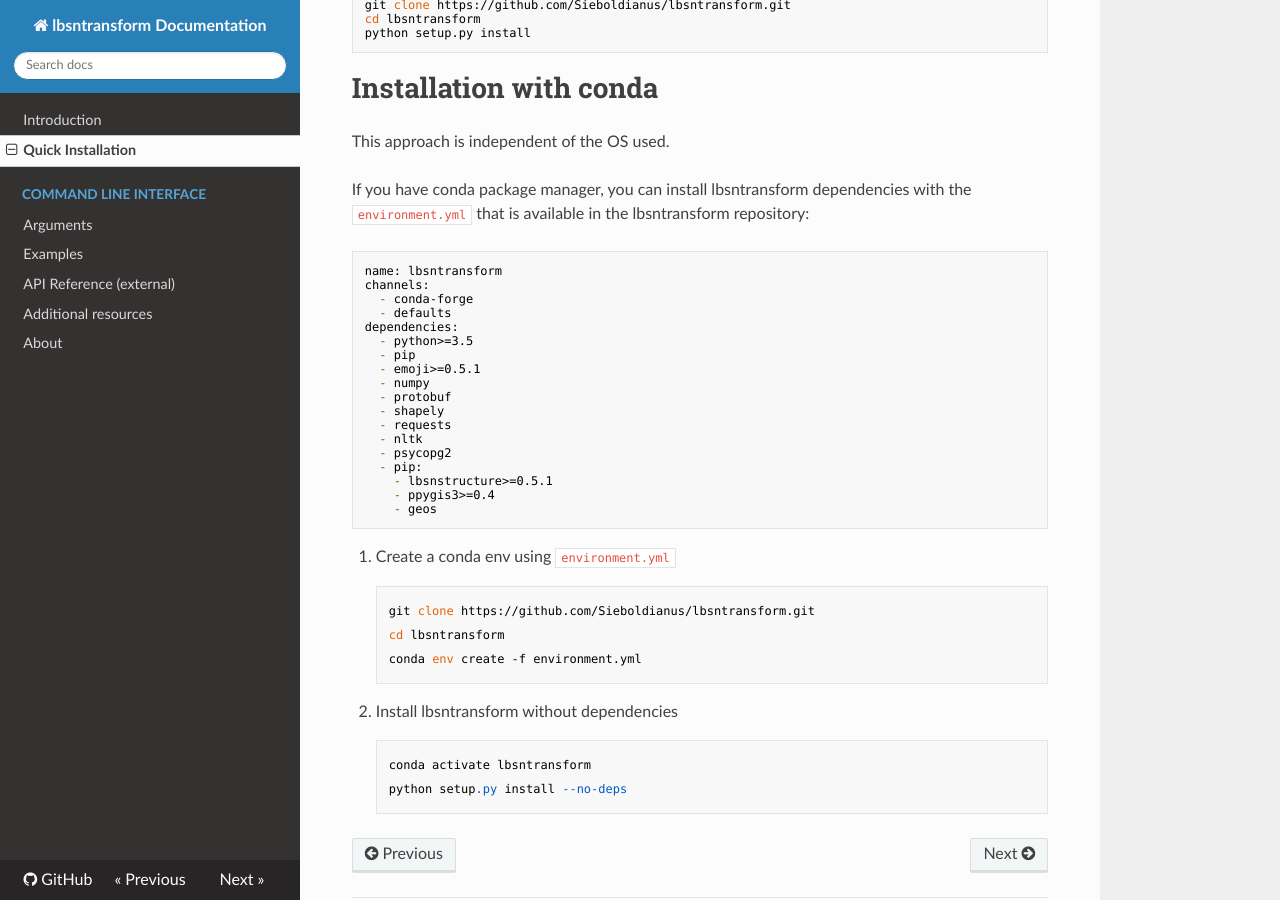
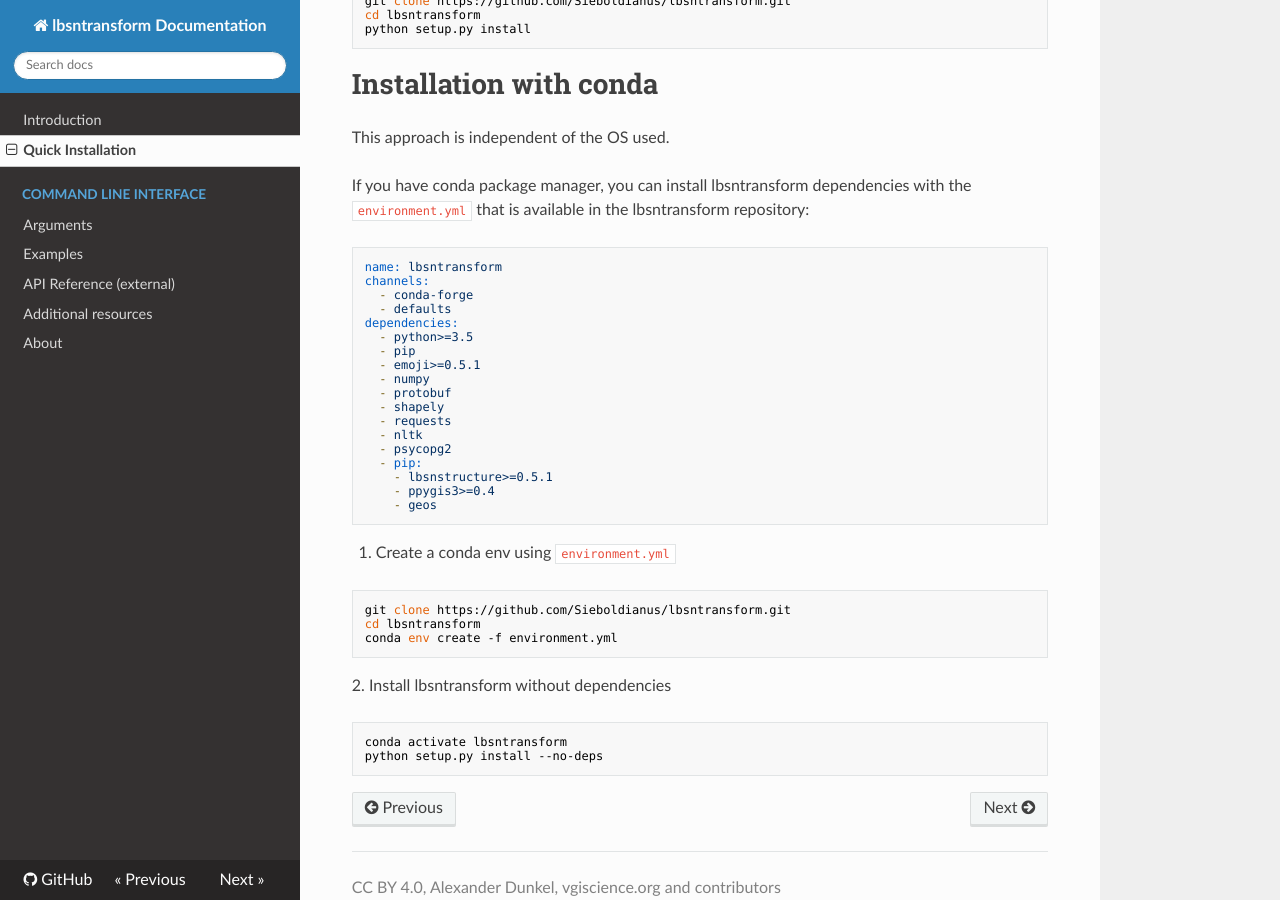
Before and after one commit to Sieboldianus/lbsntransform, an MkDocs documentation site: the page built from docs/quick-guide.md, in a window 1280 px wide and 900 px high, scrolled down 792 px. Built offline with MkDocs 1.6.1, drawn with Linux system fonts in a browser that asks for light colours; nearby versions of some CDN libraries; part of the change alters nothing that is shown.

````diff
--- a/docs/quick-guide.md
+++ b/docs/quick-guide.md
@@ -11,23 +11,26 @@ There are many ways to install python tools, in Windows this can become particul
 
 For most Linux users, it is recommended to first create some type of virtual environment, and then install lbsntransform in the virtual env, e.g.:
 
-    :::bash
-    apt-get install python3-venv
-    python3 -m venv lbsntransform_env
-    source ./lbsntransform_env/bin/activate
-    pip install lbsntransform
+```bash
+apt-get install python3-venv
+python3 -m venv lbsntransform_env
+source ./lbsntransform_env/bin/activate
+pip install lbsntransform
+```
 
 You can also directly install the latest release of lbsntransform with pip:
 
-    :::bash
-    pip install lbsntransform
+```bash
+pip install lbsntransform
+```
 
 ..or, clone the repository and install lbsntransform directly:
 
-    :::bash
-    git clone https://github.com/Sieboldianus/lbsntransform.git
-    cd lbsntransform
-    python setup.py install
+```bash
+git clone https://github.com/Sieboldianus/lbsntransform.git
+cd lbsntransform
+python setup.py install
+```
 
 # Installation with conda
 
@@ -36,19 +39,21 @@ This approach is independent of the OS used.
 If you have conda package manager, you can install lbsntransform dependencies
 with the `environment.yml` that is available in the lbsntransform repository:
 
-``` yaml
+```yaml
 {!../environment.yml!}
 ```
 
 1. Create a conda env using `environment.yml`
 
-        :::bash
-        git clone https://github.com/Sieboldianus/lbsntransform.git
-        cd lbsntransform
-        conda env create -f environment.yml
+```bash
+git clone https://github.com/Sieboldianus/lbsntransform.git
+cd lbsntransform
+conda env create -f environment.yml
+```
 
-2. Install lbsntransform without dependencies
+<span>2.</span> Install lbsntransform without dependencies
 
-        :::bash
-        conda activate lbsntransform
-        python setup.py install --no-deps
+```bash
+conda activate lbsntransform
+python setup.py install --no-deps
+```
--- a/mkdocs.yml
+++ b/mkdocs.yml
@@ -9,6 +9,8 @@ repo_url: https://github.com/Sieboldianus/lbsntransform
 theme:
   name: 'readthedocs'
   highlightjs: true
+  hljs_languages:
+    - yaml
 
 markdown_extensions:
   - toc:
@@ -16,10 +18,7 @@ markdown_extensions:
   - markdown_include.include:
       base_path: docs
   - admonition
-  - codehilite
-
-plugins:
-  - search
+  - fenced_code
 
 nav:
   - Introduction: index.md
````
Also changed, not shown: 1 other file.
